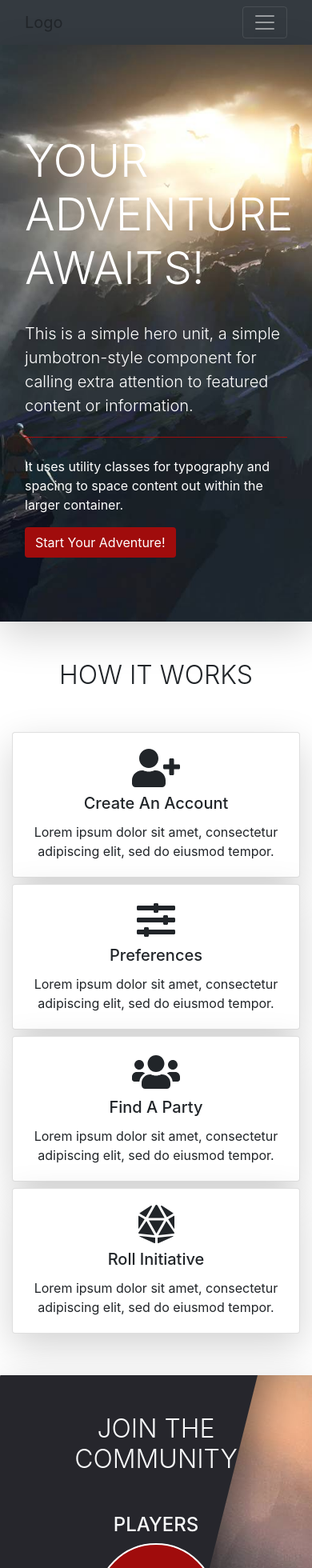
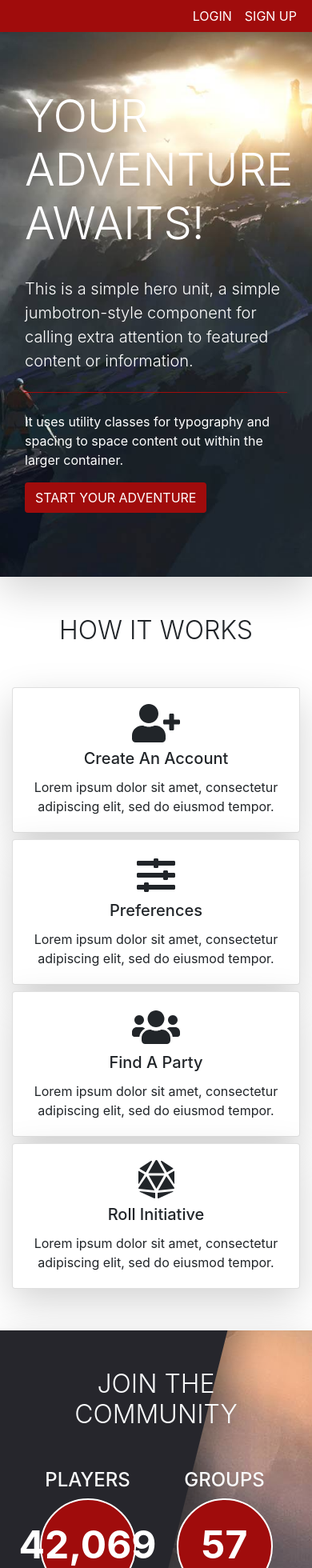
Before and after one commit to mattg-cli/dnd-party-search, a Next.js app: page / in a window 390 px wide. Shown: the top 1960 px of the page at 80% size. Built offline with nearby package versions, Linux system fonts and the light colour scheme.

Commit message:
more changes

```diff
--- a/components/Aspect.js
+++ b/components/Aspect.js
@@ -4,7 +4,7 @@
 const Aspect = ({index, title, description, icon}) => {
   return (
     <div className="col-xs-12 col-md-6 col-lg-3">
-      <div className="card hvr-breath shadow-lg my-1">
+      <div className="card shadow-lg my-1">
         <div className="card-body text-center">
           <i className={`${icon} fa-3x`}></i>
           <h5 className="card-title mt-2">{title}</h5>
--- a/components/Navigation.js
+++ b/components/Navigation.js
@@ -1,37 +1,23 @@
+import Link from 'next/link';
 import styles from './Navigation.module.css';
 
 const Navigation = props => (
-  <div className="navigation bg-dark">
+  <nav className={`fixed-top ${styles.navigation}`}>
     <div className="container">
       <div className="row">
         <div className="col">
-
-          <nav className="navbar navbar-expand-md navbar-dark">
-            <a className="navbar-brand" href="#">Logo</a>
-            <button
-              className="navbar-toggler"
-              type="button"
-              data-toggle="collapse"
-              data-target="#navbarToggler"
-              aria-controls="navbarToggler">
-              <span className="navbar-toggler-icon"></span>
-            </button>
-            <div id="navbarToggler" className="navbar-collapse collapse w-100 order-3 dual-collapse2">
-              <ul className="navbar-nav ml-auto">
-                <li className="nav-item">
-                  <a className="nav-link" href="#">LOG IN</a>
-                </li>
-                <li className="nav-item">
-                  <a className="nav-link" href="#">SIGN UP</a>
-                </li>
-              </ul>
-            </div>
-          </nav>
-
+          <ul className={`list-inline text-right ${styles.left}`}>
+            <li className="list-inline-item px-1">
+              <Link href="/login">LOGIN</Link>
+            </li>
+            <li className="list-inline-item px-1">
+              <Link href="/sign-up">SIGN UP</Link>
+            </li>
+          </ul>
         </div>
       </div>
     </div>
-  </div>
+  </nav>
 );
 
 export default Navigation;
--- a/components/Navigation.module.css
+++ b/components/Navigation.module.css
@@ -0,0 +1,11 @@
+.navigation
+{
+  padding: 0.5rem 0;
+  background:rgba(160, 12, 12, 1);
+  color: white;
+}
+
+.navigation .left
+{
+  margin-bottom: 0;
+}
--- a/components/StatCircle.js
+++ b/components/StatCircle.js
@@ -4,7 +4,7 @@ import VisibilitySensor from 'react-visibility-sensor';
 
 const StatCircle = ({index, title, number}) => {
   return (
-    <div className="col-md-6 text-center">
+    <div className="col-6 text-center">
       <h4 className="mb-2 mt-5 text-uppercase">{title}</h4>
       <div className={`${styles.counterCircle} flex align-items-center justify-content-center`}>
       <CountUp start={0} end={number} separator="," delay={0}>
--- a/components/StatCircle.module.css
+++ b/components/StatCircle.module.css
@@ -16,3 +16,15 @@
 {
   font-size: 4rem;
 }
+
+@media (max-width: 720px) {
+  .counterCircle
+  {
+    height: 120px;
+    width: 120px;
+  }
+  .counterCircle p
+  {
+    font-size: 3rem;
+  }
+}
--- a/pages/index.js
+++ b/pages/index.js
@@ -49,7 +49,7 @@ export default function Home() {
                 <p className="lead">This is a simple hero unit, a simple jumbotron-style component for calling extra attention to featured content or information.</p>
                 <hr className="my-4" />
                 <p>It uses utility classes for typography and spacing to space content out within the larger container.</p>
-                <button className="btn btn-default">Start Your Adventure!</button>
+                <button className="btn btn-default">START YOUR ADVENTURE</button>
               </div>
             </div>
           </div>
@@ -74,7 +74,7 @@ export default function Home() {
       <section className={`text-light shadow-lg py-5 ${styles.statsWrapper}`}>
         <div className="container">
           <div className="row">
-            <div className="col-md-6 offset-md-1">
+            <div className="col-sm-12 col-lg-6 offset-lg-1">
               <h2 className="mb-0 text-center thin">JOIN THE COMMUNITY</h2>
 
               <div className="row">
```
Also changed, not shown: pages/login.js (added, +10 -0 lines).
